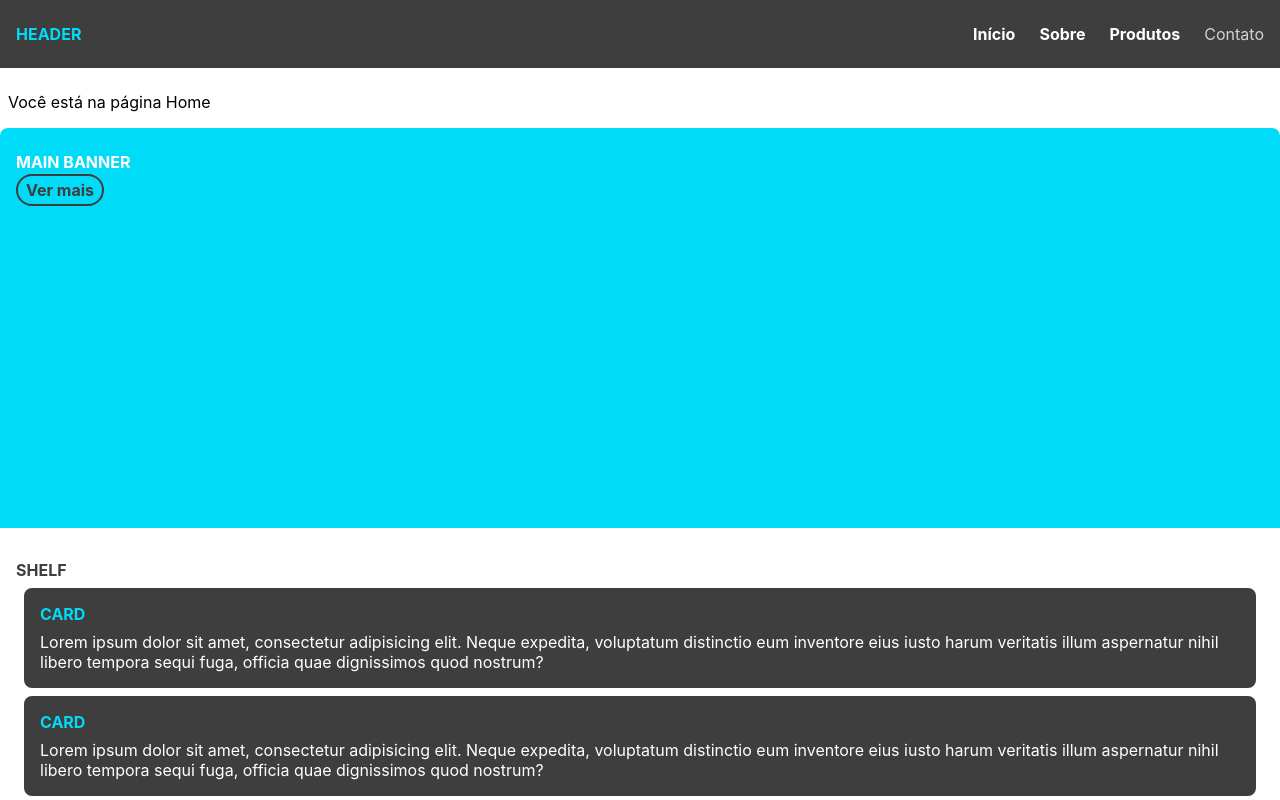
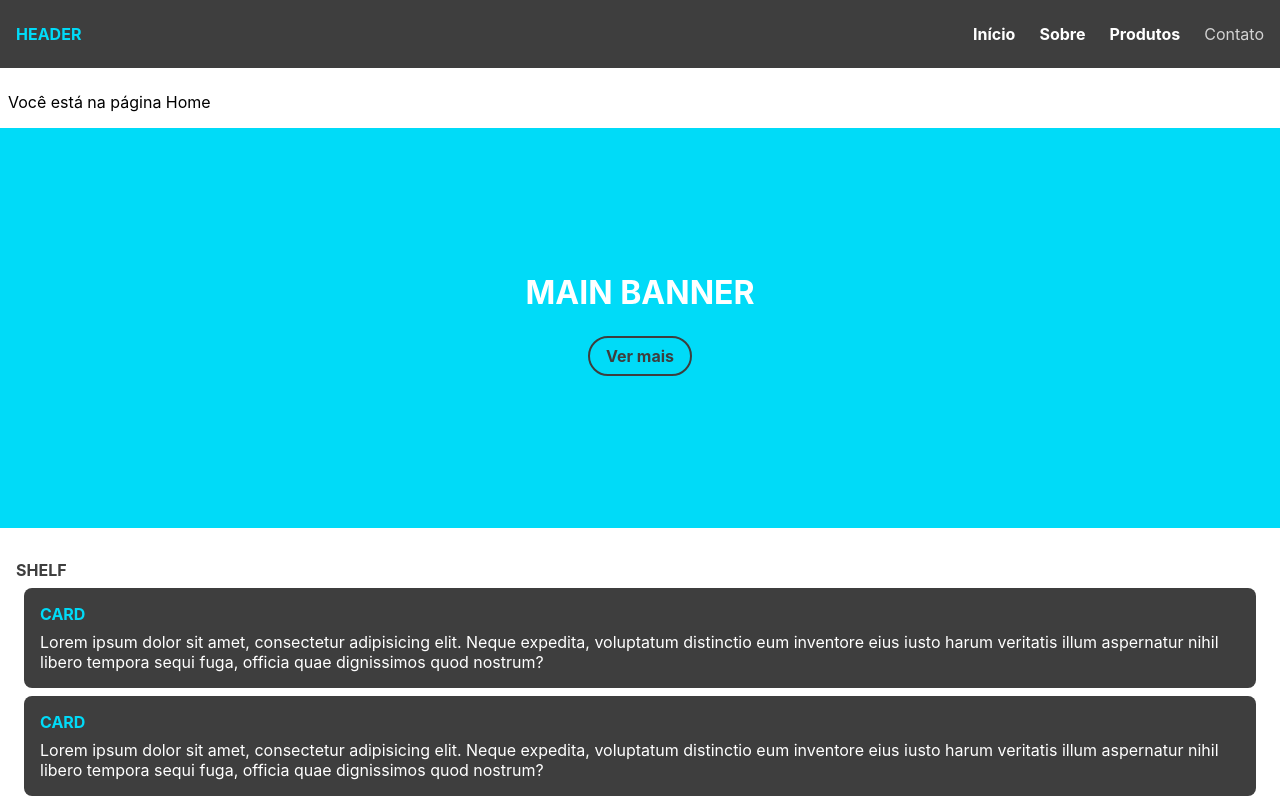
Before and after one commit to Marcelo-Diament/react-practice-website, a React (Create React App) app in the folder frontend/: page / in a window 1280 px wide. Shown: the top 800 px of the page. Built offline with nearby package versions, Linux system fonts and the light colour scheme.

Commit message:
feature: improve MainBanner style

```diff
--- a/frontend/src/components/MainBanner/style.css
+++ b/frontend/src/components/MainBanner/style.css
@@ -1,6 +1,9 @@
 .main-banner {
+  align-items: center;
   background-color: #00dbf8;
-  border-radius: 8px 8px 0 0;
+  display: flex;
+  flex-flow: column nowrap;
+  justify-content: center;
   height: 50vh;
   margin: 0 0 16px 0;
   padding: 16px;
@@ -9,15 +12,16 @@
 
 .main-banner__title {
   color: #fff;
-  margin: 8px auto 8px 0;
+  font-size: 32px;
+  margin: 8px auto;
 }
 
 .main-banner__btn {
   background-color: #00dbf8;
   border: 2px solid #3e3e3e;
-  border-radius: 16px;
+  border-radius: 32px;
   color: #3e3e3e;
   font-weight: bold;
   margin: 16px auto;
-  padding: 4px 8px;
+  padding: 8px 16px;
 }
```
